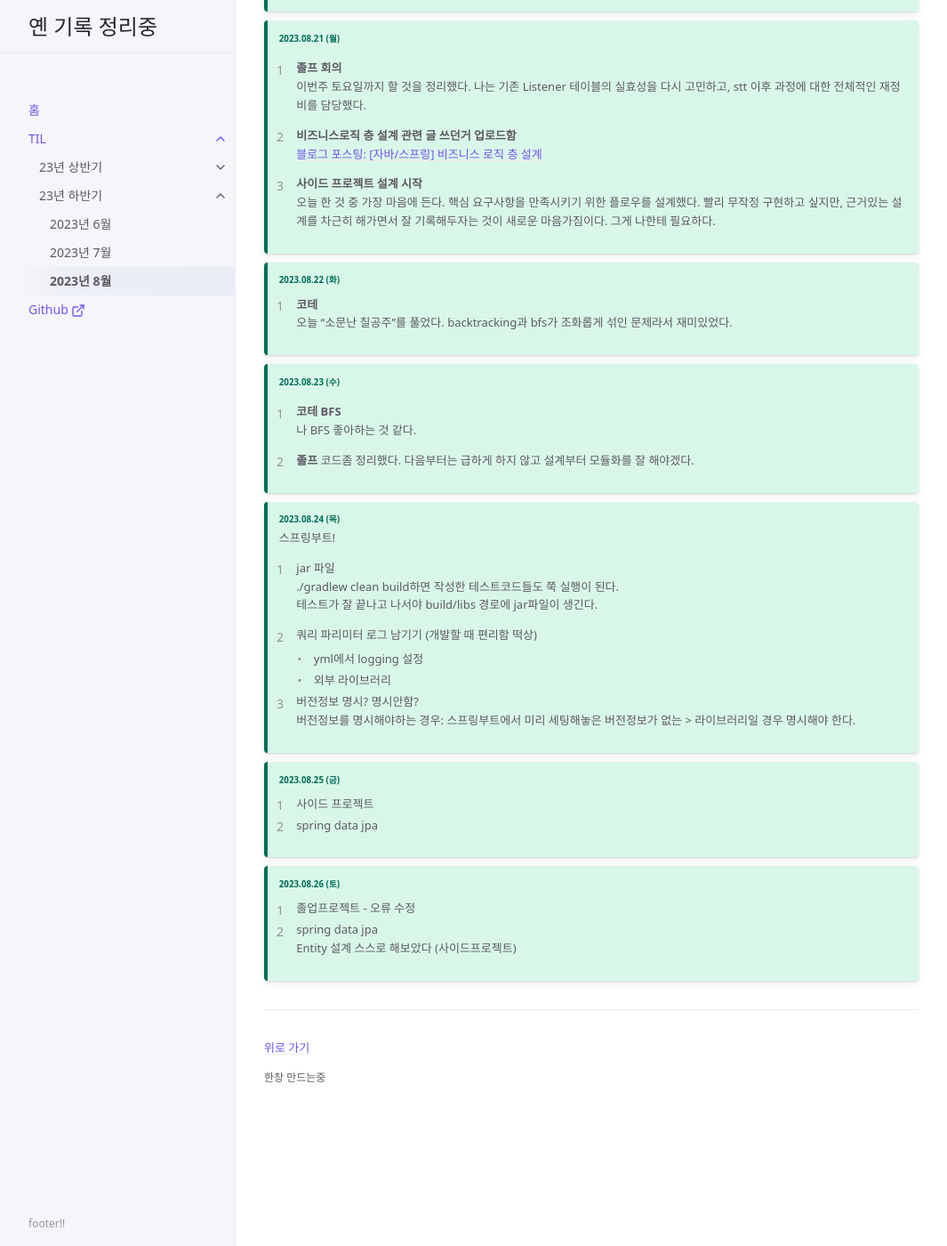
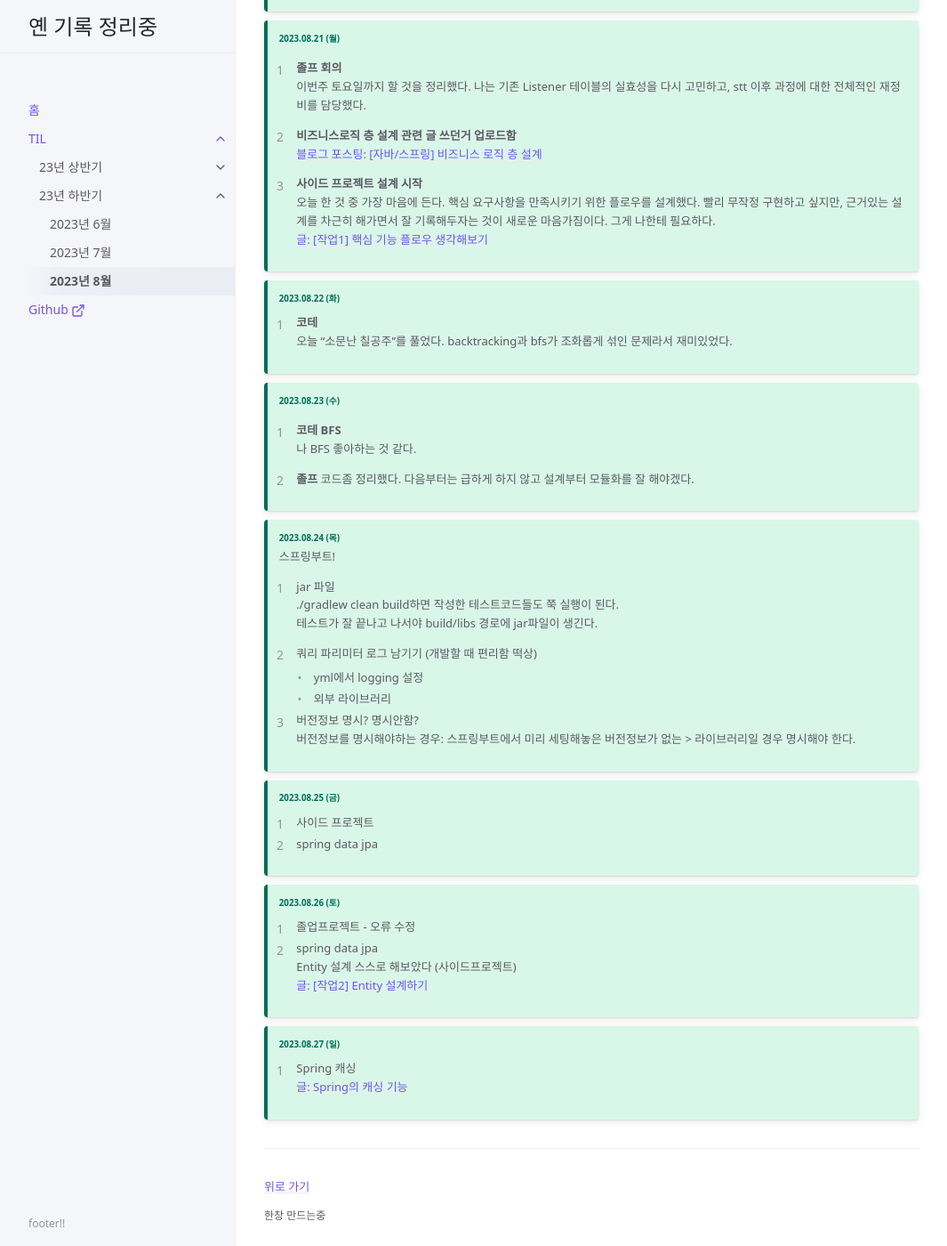
Before and after one commit to yyeennyy/yyeennyy.github.io, a Jekyll site: the page built from docs/TIL/23년 하반기/month08.md, in a window 1280 px wide and 1400 px high, scrolled down 3823 px. Shown: the whole window at 89% size, without its empty margins (107-1172 px from the left). Built offline with Jekyll 4.4.1, drawn with Linux system fonts in a browser that asks for light colours.

Commit message:
TIL 0827

```diff
--- a/docs/TIL/23년 하반기/month08.md
+++ b/docs/TIL/23년 하반기/month08.md
@@ -215,6 +215,7 @@ nav_order: 3
 >
 > 3. **사이드 프로젝트 설계 시작**<br>
 > 오늘 한 것 중 가장 마음에 든다. 핵심 요구사항을 만족시키기 위한 플로우를 설계했다. 빨리 무작정 구현하고 싶지만, 근거있는 설계를 차근히 해가면서 잘 기록해두자는 것이 새로운 마음가짐이다. 그게 나한테 필요하다.
+> [글: [작업1] 핵심 기능 플로우 생각해보기](https://splendidlolli.tistory.com/633)
 
 {: .new-title }
 > 2023.08.22 (화)
@@ -261,4 +262,12 @@ nav_order: 3
 > 1. 졸업프로젝트 - 오류 수정
 > 2. spring data jpa
 >   Entity 설계 스스로 해보았다 (사이드프로젝트)
+>  [글: [작업2] Entity 설계하기](https://splendidlolli.tistory.com/636)
+
+
+{: .new-title }
+> 2023.08.27 (일)
 >
+> 1. Spring 캐싱
+>   [글: Spring의 캐싱 기능](https://splendidlolli.tistory.com/639)
+>
```
